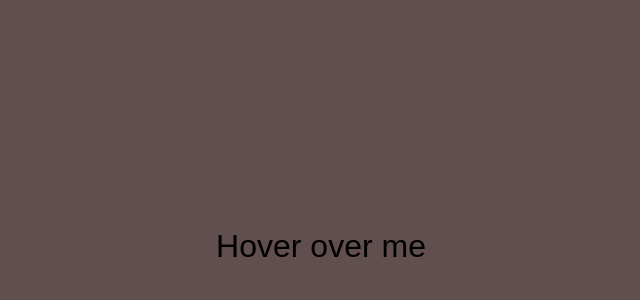
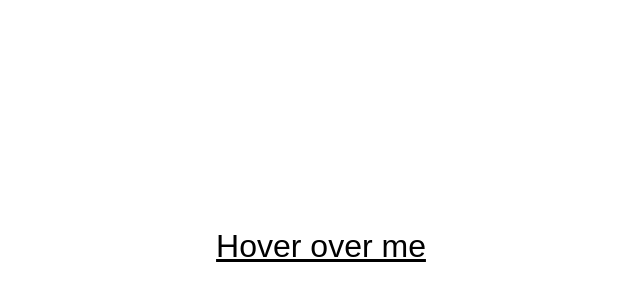
Before and after one commit to AkshayGulhane46/tooltip, a React (Create React App) app: page / in a window 1280 px wide. Shown: the part 154-454 px from the top of the page, without its empty margins (319-959 px from the left). Built offline with nearby package versions, Linux system fonts and the light colour scheme.

Commit message:
Commit0104231

```diff
--- a/src/App.js
+++ b/src/App.js
@@ -9,7 +9,7 @@ export default function App() {
     <div className="App">
 
       <Tooltip text="Thanks for hovering! i'm a tooltip" position="left" background="393e46">
-        <TooltipTarget>Hover over me</TooltipTarget>
+        <TooltipTarget><u>Hover over me</u></TooltipTarget>
       </Tooltip>
 
     </div>
--- a/src/components/styled.js
+++ b/src/components/styled.js
@@ -11,6 +11,7 @@ export const TooltipTarget = styled.button`
   padding: 5px;
   margin: -1px;
   font-size: inherit;
+
   ${({ styleMe }) =>
     styleMe &&
     css`
@@ -97,7 +98,7 @@ export const TooltipBox = styled.span`
         return css`
           &:after {
             border-color: black;
-                props.background} transparent;
+            props.background} transparent;
             top: unset;
             width: 1px;
             bottom: 100%;
@@ -116,7 +117,6 @@ export const TooltipBox = styled.span`
         return css`
           &:after {
             border-color: black;
-              transparent;
             right: 100%;
             left: unset;
             top: calc(50% - 5px);
--- a/src/components/tooltip.js
+++ b/src/components/tooltip.js
@@ -1,33 +1,28 @@
 import { useRef, useState } from "react";
-import {
-  TooltipWrapper,
-  TooltipTarget,
-  CenterContainer,
-  TooltipBox
-} from "./styled";
+import {TooltipWrapper,TooltipTarget,CenterContainer,TooltipBox} from "./styled";
 
 function Tooltip({ position, text, children, background, styleMe = true }) {
 
-  const [isHovered, setIsHovered] = useState(false);
+  const [isHovered, setIsHovered] = useState(false);  // Hooks for Link
   const [isFocused, setIsFocused] = useState(false);
-  const targetRef = useRef(null);
-  const showTooltip = isHovered || isFocused;
+  const showTooltip = isHovered || isFocused; // tooltip will be shown if element is Hovered or focused
 
 
   return (
     <TooltipWrapper>
       <TooltipTarget
-        onMouseEnter={() => setIsHovered(true)}
+        onMouseEnter={() => setIsHovered(true)} // if Mouse is hovered then show tooltip
         onMouseLeave={() => setIsHovered(false)}
         onFocus={() => setIsFocused(true)}
         onBlur={() => setIsFocused(false)}
-
-        ref={targetRef}
         styleMe={styleMe}
         showOnFocus={isFocused}
       >
         {children}
       </TooltipTarget>
+
+      {/*tooltip box and container both should have position*/ }
+
       {showTooltip && (
         <CenterContainer position={position}>
           <TooltipBox background={background} position={position}>
--- a/src/index.css
+++ b/src/index.css
@@ -1,6 +1,6 @@
 body {
   margin: 0;
-  background-color: rgb(97, 78, 78);
+  background-color: rgb(255, 255, 255);
   font-family: -apple-system, BlinkMacSystemFont, 'Segoe UI', 'Roboto', 'Oxygen',
     'Ubuntu', 'Cantarell', 'Fira Sans', 'Droid Sans', 'Helvetica Neue',
     sans-serif;
```
Also changed, not shown: package.json (+7 -0 lines), 1 other file (tests, documents, lock files or other folders).
